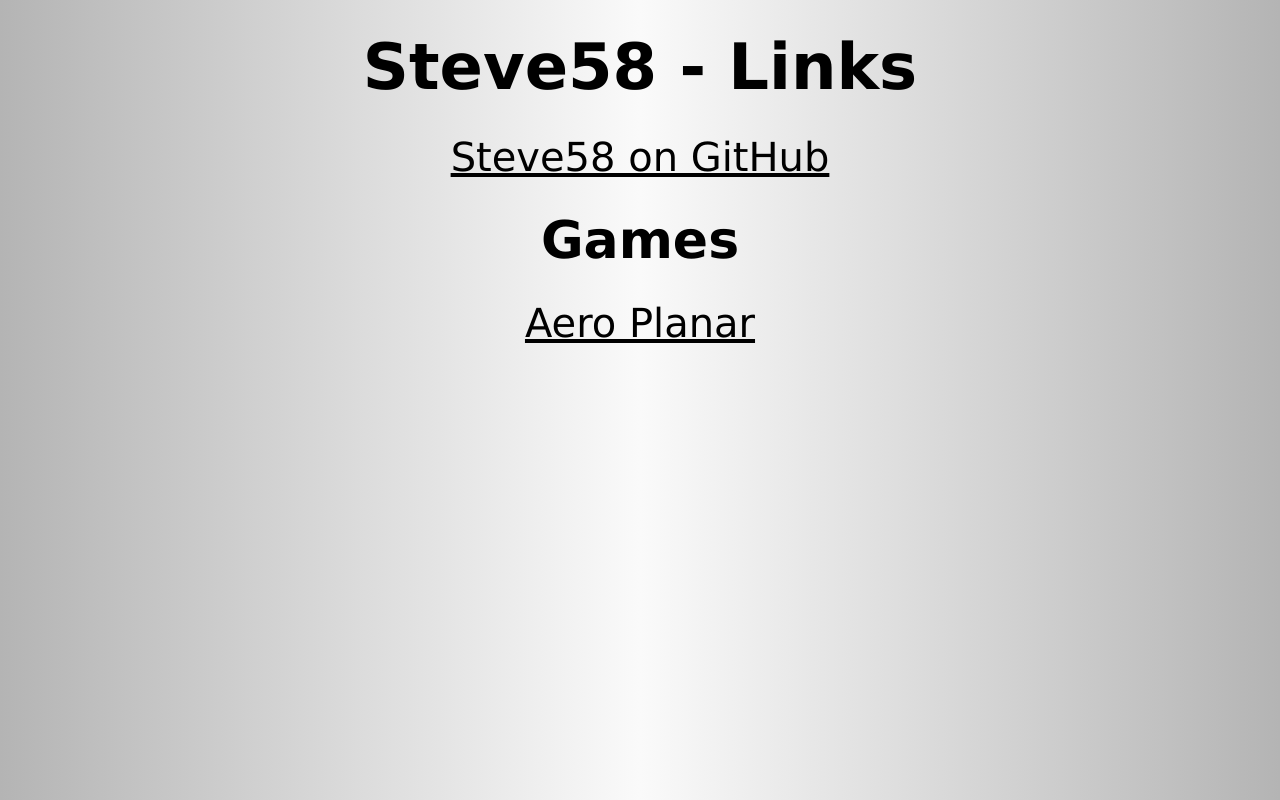
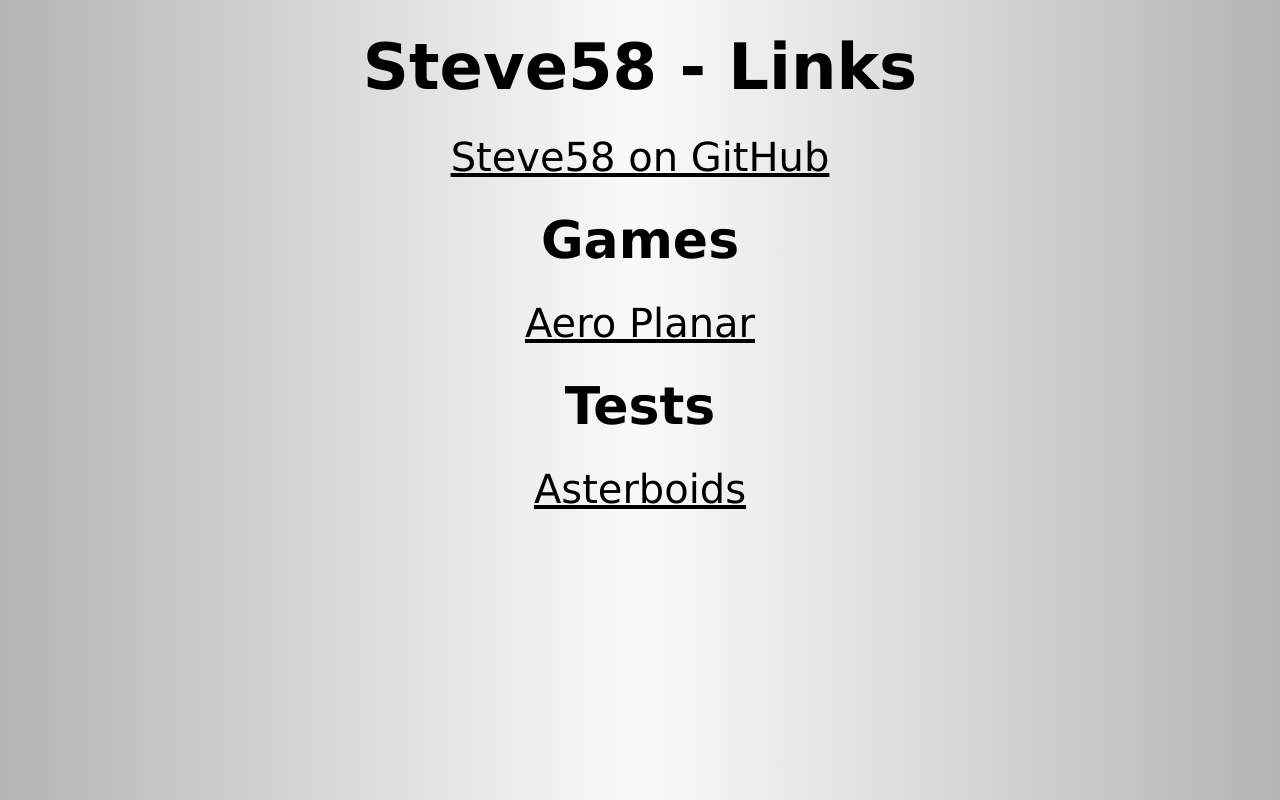
Before and after one commit to Steve58/steve58.github.io, a plain HTML site: page index.html in a window 1280 px wide. Drawn offline with Linux system fonts and the light colour scheme.

Commit message:
Added asterboids link

```diff
--- a/index.html
+++ b/index.html
@@ -27,6 +27,16 @@
             </a>
         </div>
     </div>
+    <h2>
+        Tests
+    </h2>
+    <div class="menu">
+        <div class="item">
+            <a href="http://steve58.github.io/asterboids/">
+                Asterboids
+            </a>
+        </div>
+    </div>
 </div>
 </body>
 </html>
```
